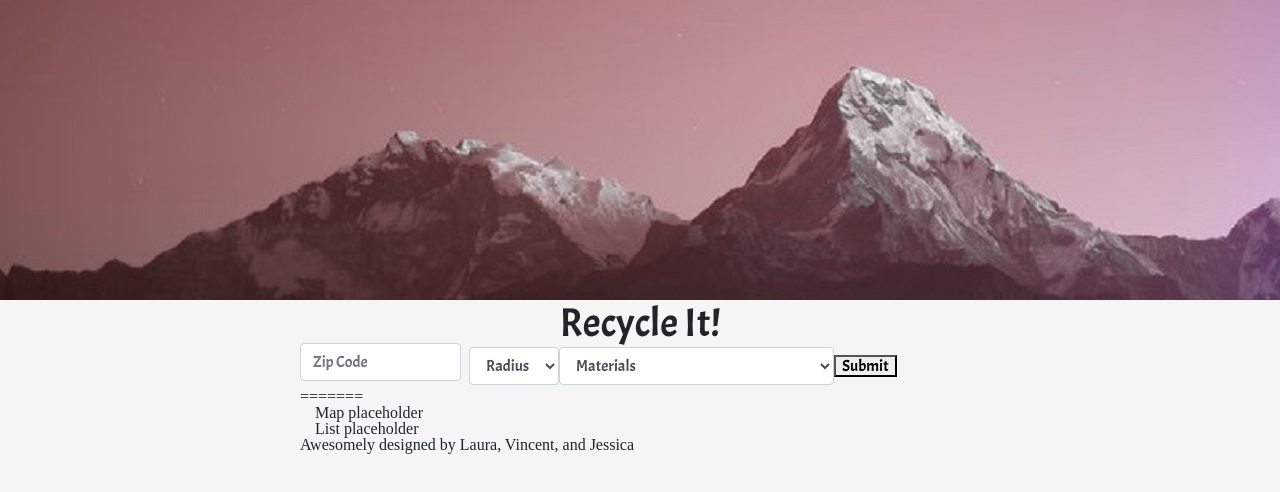
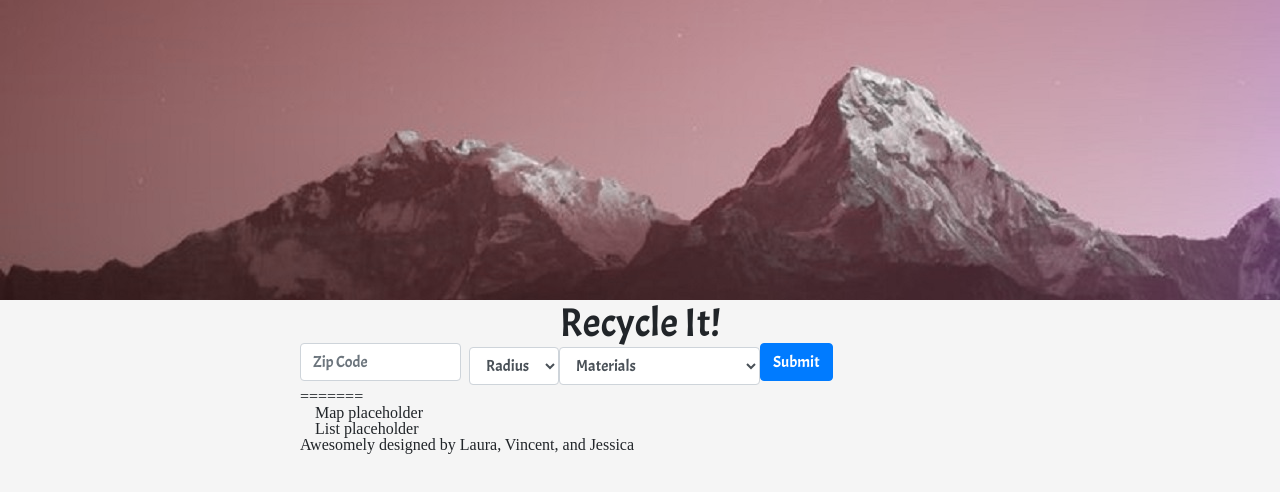
Before and after one commit to Jebbla/Practice, a plain HTML site: page index.html in a window 1280 px wide. Shown: the top 492 px of the page. Drawn offline with nearby package versions, Linux system fonts and the light colour scheme; no server answers.

Commit message:
update click function & array

```diff
--- a/assets/javascript/app.js
+++ b/assets/javascript/app.js
@@ -20,50 +20,39 @@ $(document).ready(function () {
             }
         }
     });
+$("#selectID").change(function(){
+    var selected = $(this).find('option:selected');
 
+})
+    var materialsArr = [
+        {name:"Appliances & Equipment", id:1},
+        {name:"Tires", id:5},
+        {name:"Truck Tires", id:633},
+        {name:"Latex Paint", id:418},
+        {name:"Paint Thinners", id:191},
+        {name:"Porcelain Products", id:214},
+        {name:"Sand", id:386},
+        {name:"Mattresses", id:226},
+        {name:"Construction Debris", id:385},
+        {name:"Plastic Bottle", id:60},
+        {name:"Adult Toys", id:353},
+        {name:"Batteries", id:104},
+        {name:"Air Conditioners", id:591},
+        {name:"Aluminum Cans", id:70},
+        {name:"Vehicles", id:267},
+        {name:"Small Appliances", id:362},
+        {name:"Washer/Dryers", id:573},
+        {name:"Asphalt", id:212},
+        {name:"Cardboard & Paper", id:40},
 
-    var materialsArr = [
-        "Appliances & Equipment",
-        "Asphalt",
-        "Automobiles",
-        "Batteries",
-        "Bottles & Cans",
-        "Bricks, Masonry, & Stone",
-        "Cardboard & Paper",
-        "Carpet Padding/Foam",
-        "Ceiling Tiles",
-        "Concrete", "Construction & Demolition Debris",
-        "Deconstructed & Salvaged Items",
-        "Dirt- Clean Fill",
-        "Donations",
-        "Drums, Barrels, & Buckets",
-        "Drywall- Clean/Unpainted",
-        "Drywall- Demo & Painted",
-        "eWaste- Electronics/TVs/Computers",
-        "Glass- Plate or Tempered",
-        "Green Waste- Yard/Landscape",
-        "Hauling Services",
-        "Hazardous Waste & Materials",
-        "Mattress",
-        "Metals- Ferrous",
-        "Metals- Non Ferrous",
-        "Oil- Commercial Grade",
-        "Oil- Food Grade",
-        "Paint",
-        "Plastics- Consumer Grade",
-        "Plastics- Industrial Grade",
-        "Porcelain",
-        "Rock, Sand, & Gravel",
-        "Roofing Asphalt",
-        "Tires",
-        "Trash",
-        "Wood- Clean Lumber/Pallets",
-        "Wood- Treated/Painted"
     ]
 
     materialsArr.forEach(function (element) {
         var optionTag = $("<option>")
-        optionTag.text(element)
+        optionTag.text(element.name)
+
+        optionTag.attr('id', element.name)
+        optionTag.attr("materialId", element.id);
         $("#materials").append(optionTag)
     });
 
@@ -77,10 +66,10 @@ $(document).ready(function () {
     });
 
     var zipCode = "55407";
-    var materialID = 1;
+    var materialID ="104";
     var latitude, longitude;
 
-    var earthQuery = function () {
+    var earthQuery = function (materialIdfromPage) {
         var apiKey = "3fb6e10a90808f0d";
         var queryURL = "https://cors-anywhere.herokuapp.com/https://api.earth911.com/earth911.getPostalData?postal_code=" + zipCode + "&country=US&api_key="
             + apiKey
@@ -98,13 +87,13 @@ $(document).ready(function () {
             console.log("https://cors-anywhere.herokuapp.com/https://api.earth911.com/earth911.searchLocations?api_key=3fb6e10a90808f0d"
             +"&latitude="+latitude
             +"&longitude="+longitude
-            +"&material_id="+materialID);
+            +"&material_id="+materialIdfromPage);
             $.ajax({
                 method: "GET",
                 url: "https://cors-anywhere.herokuapp.com/https://api.earth911.com/earth911.searchLocations?api_key=3fb6e10a90808f0d"
                 +"&latitude="+latitude
                 +"&longitude="+longitude
-                +"&material_id="+materialID,
+                +"&material_id="+materialIdfromPage,
 
             }).then(function(result){
                 //logic for actual location data
@@ -113,8 +102,19 @@ $(document).ready(function () {
 
         });
     }
-    earthQuery();
 
+    // earthQuery();
+
+
+    $("#submit").click(function(event){
+        event.preventDefault();
+        var val = $('#materials').val();
+        var option = $('#' + val);
+        var materialID = option.attr('materialId');
+        console.log(materialID)
+
+        earthQuery(materialID);
+    })
 
 
 
--- a/index.html
+++ b/index.html
@@ -38,18 +38,7 @@
                   <option>Materials</option>
                 </select>
 
-
-                <button onclick="test()">Submit</button>
-
-                <!-- add this line for function to write into -->
-                <p id="demo"></p>
-
-                <script type="text/javascript">
-                function test(){
-                    var userInput = document.getElementById("userInput").value;
-                    document.getElementById("demo").innerHTML = userInput;
-                }
-                </script>
+            <button type="submit" class="btn btn-primary mb-2" id= "submit">Submit</button>
 
 
 
```
